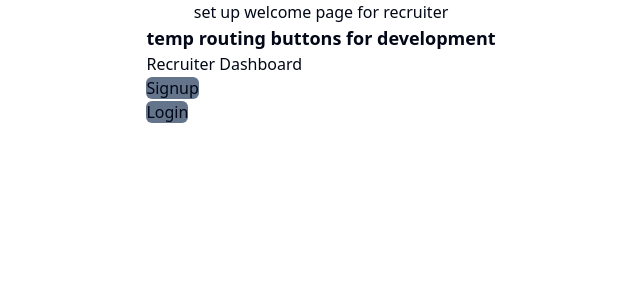
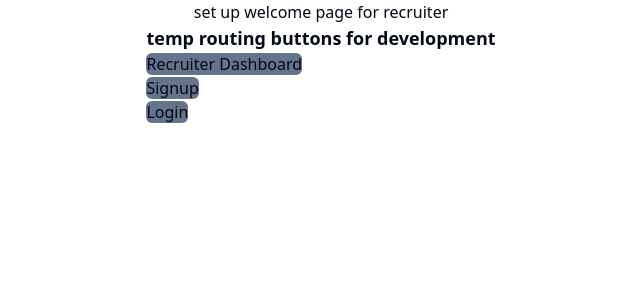
Before and after one commit to Recruit-R/RecruitR, a Next.js app: page / in a window 1280 px wide. Shown: the top 300 px of the page, without its empty margins (319-959 px from the left). Built offline with nearby package versions, Linux system fonts and the light colour scheme.

Commit message:
update home reference button styling

```diff
--- a/app/page.tsx
+++ b/app/page.tsx
@@ -9,7 +9,7 @@ export default function Home() {
         <span className="text-lg font-semibold">temp routing buttons for development</span>
         <ul>
           <li>
-            <Link href={"/recruiter/home"}>Recruiter Dashboard</Link>
+            <Link className="rounded-md bg-slate-500" href={"/recruiter/home"}>Recruiter Dashboard</Link>
           </li>
           <li>
             <Link className="rounded-md bg-slate-500" href={'/signup'}>Signup</Link>
```
